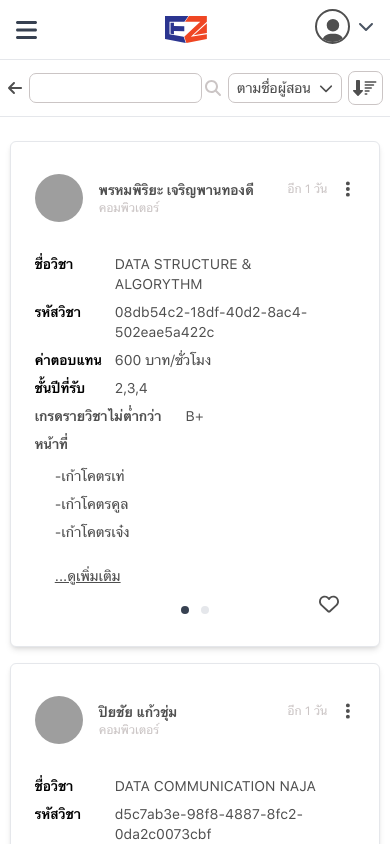
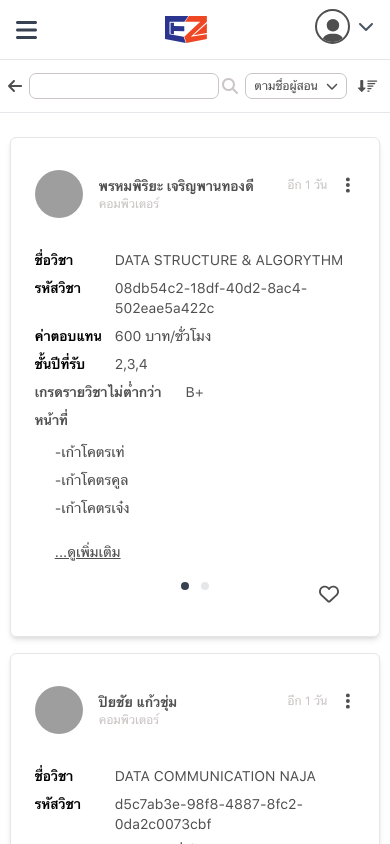
Before and after one commit to kaopcy/eztant-frontend, a React (Create React App) app: page /post-list/all-department in a window 390 px wide. Shown: the top 844 px of the page. Built offline with nearby package versions, Linux system fonts and the light colour scheme; grey boxes are pictures that could not be loaded; what @tailwindcss/custom-forms would draw is missing.

Commit message:
:bug: fix control bar bug.

```diff
--- a/src/views/mainpost/mobile/PostListMobile.js
+++ b/src/views/mainpost/mobile/PostListMobile.js
@@ -20,6 +20,7 @@ const PostListMobile = ({ postList, isLoading, getPostList }) => {
     //     });
     // }, []);
 
+
     return (
         <div className="flex min-h-[5000px] w-full flex-col">
             <ControlBar ref={controlBarRef} />
--- a/src/views/mainpost/mobile/components/ControlBar.js
+++ b/src/views/mainpost/mobile/components/ControlBar.js
@@ -41,7 +41,7 @@ const SearchBar = () => {
             <input
                 ref={inputRef}
                 type="text"
-                className="ellipsis w-full rounded-md px-2 py-1 text-sm outline outline-1 outline-text-light focus:outline-text "
+                className="ellipsis w-full rounded-md px-2 py-1 text-xs outline outline-1 outline-text-light focus:outline-text "
                 onChange={e => setSearchValue(e.target.value)}
             />
             <FontAwesomeIcon icon={faSearch} className="text-text-light" />
@@ -60,8 +60,8 @@ const SortBar = () => {
                     <div
                         className="relative flex w-full min-w-0 cursor-pointer items-center justify-between space-x-2 rounded-md bg-white px-2 py-1 outline outline-1 outline-text-light"
                         onClick={() => setOpen(e => !e)}>
-                        <span className="ellipsis text-sm">{SORT_TYPE.filter(e => sortBy === e.value)[0].label} </span>
-                        <FontAwesomeIcon icon={faChevronDown} className="text-sm" />
+                        <span className="ellipsis text-xs">{SORT_TYPE.filter(e => sortBy === e.value)[0].label} </span>
+                        <FontAwesomeIcon icon={faChevronDown} className="text-xs" />
                         <div className="absolute top-[calc(100%+1px)] -left-2 w-full ">
                             <div className="relative w-full self-end overflow-hidden " ref={childRelativeContainer}>
                                 <div ref={childAbsoluteContainer} className="absolute bottom-0 left-0 flex w-full flex-col border bg-white py-2">
@@ -69,7 +69,7 @@ const SortBar = () => {
                                         const active = e.value === sortBy;
                                         return (
                                             <div
-                                                className={`w-full py-1 px-2  ${active ? "bg-primary text-white " : "hover:bg-gray-100 "} `}
+                                                className={`w-full text-xs py-1 px-2  ${active ? "bg-primary text-white " : "hover:bg-gray-100 "} `}
                                                 onClick={() => setSortBy(e.value)}
                                                 key={e.label}>
                                                 {e.label}
@@ -84,12 +84,12 @@ const SortBar = () => {
             </DisclosureAnimate>
 
             <div
-                className="flex cursor-pointer items-center rounded-md bg-white px-1 py-2 outline outline-1 outline-text-light hover:bg-gray-100"
+                className="flex cursor-pointer items-center rounded-full bg-white px-1 py-2 hover:bg-gray-100"
                 onClick={() => setOrderBy(prev => (prev === "ascending" ? "descending" : "ascending"))}>
-                <FontAwesomeIcon icon={faDownLong} />
+                <FontAwesomeIcon icon={faDownLong} className="text-xs" />
                 <FontAwesomeIcon
                     icon={faSignal}
-                    className={` text-xs transition-transform ${orderBy === "descending" ? "rotate-90 scale-y-100" : "-rotate-90 -scale-y-100"}`}
+                    className={` text-[10px] sm:text-xs transition-transform ${orderBy === "descending" ? "rotate-90 scale-y-100" : "-rotate-90 -scale-y-100"}`}
                 />
             </div>
         </div>
--- a/src/views/mainpost/mobile/components/PostMobile.js
+++ b/src/views/mainpost/mobile/components/PostMobile.js
@@ -10,12 +10,19 @@ import { faHeart } from "@fortawesome/free-regular-svg-icons";
 import TeachTable from "../../desktop/components/TeachTable";
 
 const PostMobile = ({ post }) => {
+    gsap.registerPlugin(Observer)
     const containerRef = useRef(null);
     const detailRef = useRef(null);
     const teachTableRef = useRef(null);
     const [isTeachTable, setIsTeachTable] = useState(false);
     const openTeachTable = useRef(() => {});
     const closeTeachTable = useRef(() => {});
+
+    useEffect(()=>{
+        console.log('mounted')
+    },[])
+
+
     useEffect(() => {
         const animate = gsap.to(teachTableRef.current, { paused: true, xPercent: -100 });
         openTeachTable.current = () => {
@@ -119,7 +126,7 @@ const Detail = forwardRef(({ post }, ref) => {
     const text = ({ label, detail, className = "" }) => (
         <div className={`${className} flex min-w-0 items-start whitespace-nowrap`}>
             <span className="w-20 shrink-0 font-semibold text-black">{label}</span>
-            <span className="max-w-[220px]  whitespace-pre-line ">{detail}</span>
+            <span className="  whitespace-pre-line ">{detail}</span>
         </div>
     );
     return (
```
